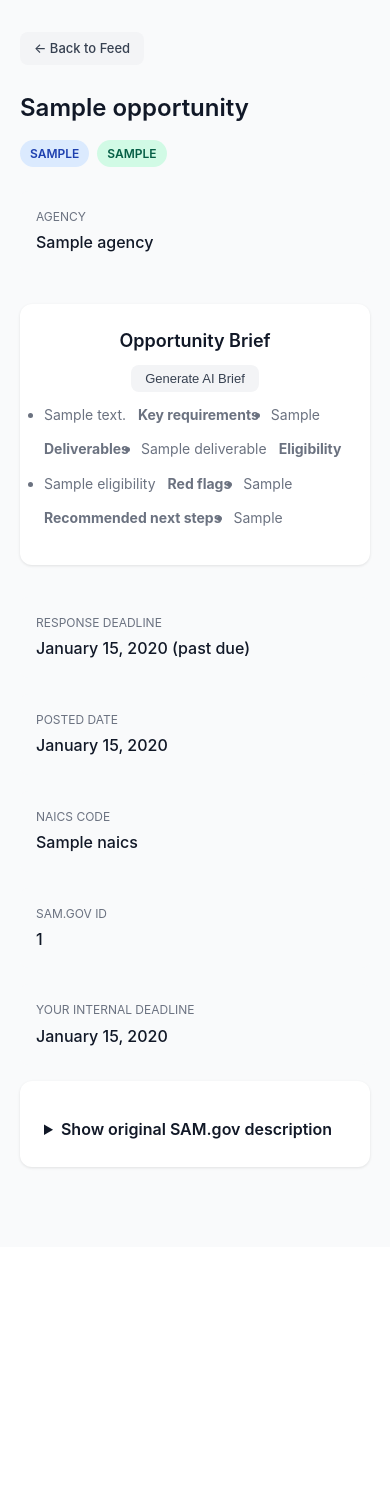
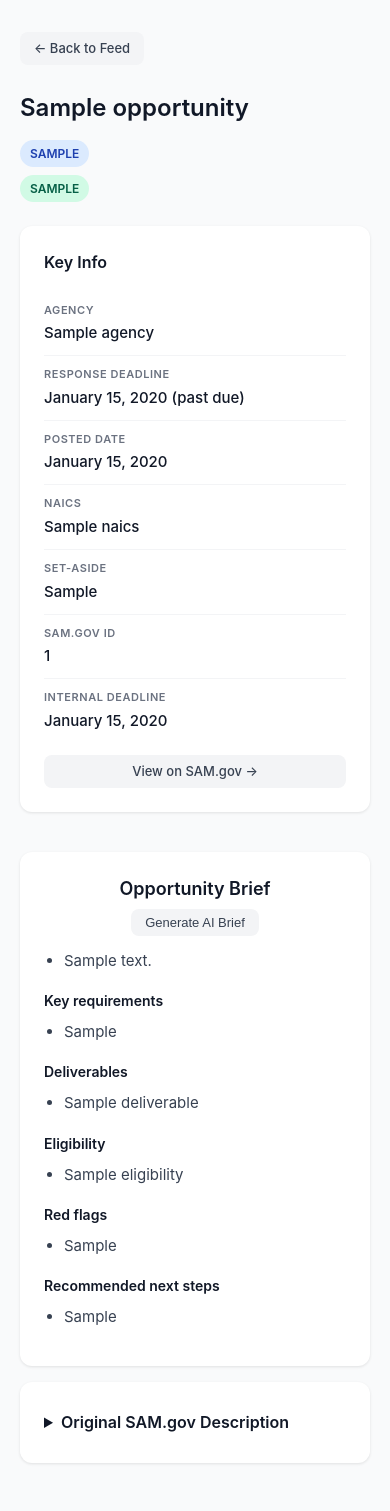
Before and after one commit to JoshLaven/bidlens, a FastAPI app: template src/bidlens/templates/detail.html in a window 390 px wide. Shown: the part 71-1582 px from the top of the page. Before the commit the page ends 1240 px from the top, so only its background shows below. Run offline with FastAPI, Linux system fonts and the light colour scheme; the template is opened without the code that fills it: most values are stand-ins (such as "Sample title", 1, 10 or a date in 2020).

Commit message:
Update opportunity display across multiple pages
Refactor CSS and HTML templates to improve the layout and presentation of opportunity details, feed, and saved pages, including responsive design adjustments and clearer information hierarchy.

Replit-Commit-Author: Agent
Replit-Commit-Session-Id: b73a8159-9e94-4b87-a88c-bbf8540ea008
Replit-Commit-Checkpoint-Type: full_checkpoint
Replit-Commit-Event-Id: 108cb3a7-c4c5-42d8-b68e-97bc09ed9bb8
Replit-Commit-Screenshot-Url: https://storage.googleapis.com/screenshot-production-us-central1/adf96c2d-aa2e-46b2-afdc-53ffece9538d/b73a8159-9e94-4b87-a88c-bbf8540ea008/N8kGyrV
Replit-Helium-Checkpoint-Created: true

```diff
--- a/src/bidlens/static/css/styles.css
+++ b/src/bidlens/static/css/styles.css
@@ -416,16 +416,28 @@ h2 {
 }
 
 .detail-page {
-    max-width: 800px;
+    max-width: 960px;
 }
 
 .detail-header {
     margin-bottom: 24px;
 }
 
+.detail-title-row {
+    display: flex;
+    align-items: flex-start;
+    gap: 12px;
+    margin-bottom: 8px;
+}
+
+.detail-title-row .badge {
+    flex-shrink: 0;
+    margin-top: 6px;
+}
+
 .detail-title {
     font-size: 1.5rem;
-    margin-bottom: 12px;
+    margin-bottom: 0;
 }
 
 .detail-badges {
@@ -435,46 +447,87 @@ h2 {
     margin-bottom: 16px;
 }
 
-.detail-meta {
+.detail-grid {
     display: grid;
-    grid-template-columns: repeat(auto-fit, minmax(200px, 1fr));
-    gap: 16px;
-    margin-bottom: 24px;
+    grid-template-columns: 1fr 300px;
+    gap: 24px;
+    align-items: start;
 }
 
-.detail-meta-item {
-    background: var(--gray-50);
-    padding: 16px;
-    border-radius: 8px;
+.detail-primary .card {
+    margin-bottom: 16px;
 }
 
-.detail-meta-label {
-    font-size: 0.75rem;
-    text-transform: uppercase;
-    color: var(--gray-500);
+.brief-content {
+    font-size: 0.9375rem;
+    color: var(--gray-700);
+    line-height: 1.7;
+}
+
+.brief-content ul {
+    padding-left: 20px;
+    margin-bottom: 12px;
+}
+
+.brief-content li {
     margin-bottom: 4px;
 }
 
-.detail-meta-value {
-    font-size: 1rem;
-    font-weight: 500;
+.brief-content h4 {
+    font-size: 0.875rem;
+    font-weight: 600;
+    color: var(--gray-900);
+    margin-top: 16px;
+    margin-bottom: 6px;
 }
 
-.detail-description {
-    background: white;
-    padding: 24px;
-    border-radius: var(--radius);
-    margin-bottom: 24px;
-    box-shadow: var(--shadow);
+.accordion-trigger {
+    cursor: pointer;
+    font-weight: 600;
+    font-size: 1rem;
+    color: var(--gray-900);
+    padding: 4px 0;
 }
 
-.detail-description h2 {
-    margin-bottom: 12px;
+.accordion-body {
+    margin-top: 12px;
+    white-space: pre-wrap;
+    color: var(--gray-700);
+    font-size: 0.9375rem;
+    line-height: 1.7;
 }
 
-.detail-description p {
-    white-space: pre-wrap;
-    color: var(--gray-700);
+.key-info-title {
+    font-size: 1rem;
+    font-weight: 600;
+    margin-bottom: 16px;
+    color: var(--gray-900);
+}
+
+.key-info-row {
+    display: flex;
+    flex-direction: column;
+    padding: 10px 0;
+    border-bottom: 1px solid var(--gray-100);
+}
+
+.key-info-row:last-of-type {
+    border-bottom: none;
+}
+
+.key-info-label {
+    font-size: 0.6875rem;
+    font-weight: 600;
+    letter-spacing: 0.05em;
+    text-transform: uppercase;
+    color: var(--gray-500);
+    margin-bottom: 2px;
+}
+
+.key-info-value {
+    font-size: 0.9375rem;
+    font-weight: 500;
+    color: var(--gray-900);
 }
 
 .detail-actions {
@@ -605,7 +658,16 @@ h2 {
         justify-content: flex-start;
     }
 
-    .detail-meta {
+    .detail-title-row {
+        flex-direction: column;
+        gap: 6px;
+    }
+
+    .detail-grid {
         grid-template-columns: 1fr;
     }
+
+    .detail-secondary {
+        order: -1;
+    }
 }
--- a/src/bidlens/templates/base.html
+++ b/src/bidlens/templates/base.html
@@ -13,7 +13,7 @@
             <div class="nav-links">
                 {% if user %}
                     <a href="/" class="{{ 'active' if active_page == 'feed' else '' }}">Feed</a>
-                    <a href="/saved" class="{{ 'active' if active_page == 'saved' else '' }}">Saved</a>
+                    <a href="/saved" class="{{ 'active' if active_page == 'saved' else '' }}">Decisions</a>
                     <a href="/settings" class="{{ 'active' if active_page == 'settings' else '' }}">Settings</a>
 
                     <!-- <a href="/calendar" class="{{ 'active' if active_page == 'calendar' else '' }}">Calendar</a> -->
--- a/src/bidlens/templates/detail.html
+++ b/src/bidlens/templates/detail.html
@@ -5,33 +5,29 @@
     <a href="/" class="btn btn-secondary btn-sm" style="margin-bottom: 24px;">&larr; Back to Feed</a>
 
     <div class="detail-header">
+        <div class="detail-title-row">
             <h1 class="detail-title">{{ opportunity.title }}</h1>
+            <span class="badge {{ 'badge-rfi' if opportunity.opportunity_type in ['RFI', 'Sources Sought'] else 'badge-type' }}">{{ opportunity.opportunity_type }}</span>
+        </div>
         <div class="detail-badges">
-            <span class="badge {{ 'badge-rfi' if opportunity.opportunity_type in ['RFI', 'Sources Sought'] else 'badge-type' }}">{{ opportunity.opportunity_type }}</span>
             {% if opportunity.set_aside %}
                 <span class="badge badge-setaside">{{ opportunity.set_aside }}</span>
             {% endif %}
-            <!--{% if decision_state == "SAVED" %}
-              <span class="badge badge-saved">Shortlisted</span>
+            {% if decision_state == "SAVED" %}
+              <span class="badge badge-status-saved">Shortlisted</span>
             {% elif decision_state == "BID" %}
-              <span class="badge badge-inprogress">Go Bid</span>
+              <span class="badge badge-status-in_progress">Go Bid</span>
             {% elif decision_state == "NO_BID" %}
-              <span class="badge badge-dropped">No Bid</span>
-            {% endif %}-->
+              <span class="badge badge-status-dropped">No Bid</span>
+            {% endif %}
         </div>
     </div>
 
-      <div class="detail-meta">
-        <div class="detail-meta-item">
-          <div class="detail-meta-label">Agency</div>
-          <div class="detail-meta-value">{{ opportunity.agency }}</div>
-        </div>
-
-        <!-- Opportunity Brief card -->
-        <div class="card" style="margin-top:16px;">
-          <div class="card-header" style="display:flex; align-items:center; justify-content:space-between; gap:12px;">
+    <div class="detail-grid">
+        <div class="detail-primary">
+            <div class="card">
+                <div class="card-header" style="justify-content:space-between; align-items:center;">
                     <div class="card-title">Opportunity Brief</div>
-
                     <button class="btn btn-secondary btn-sm"
                             type="button"
                             onclick="generateBrief('{{ opportunity.id }}')">
@@ -39,7 +35,7 @@
                     </button>
                 </div>
 
-          <div class="card-meta">
+                <div class="brief-content">
                   {% if brief %}
                     {% if brief.summary_bullets %}
                       <ul>
@@ -100,77 +96,84 @@
                         setTimeout(() => window.location.reload(), 5000);
                       </script>
                       <p><em>Generating summary…</em></p>
-
                     {% elif brief_status == "failed" %}
                       <p><strong>Brief failed:</strong> {{ brief_error or "unknown error" }}</p>
-
                     {% else %}
-                <p><em>No brief yet.</em></p>
+                      <p><em>No brief yet. Click "Generate AI Brief" to create one.</em></p>
                     {% endif %}
                   {% endif %}
                 </div>
             </div>
 
-        <!-- Other meta items (back to normal grid flow) -->
-        <div class="detail-meta-item">
-          <div class="detail-meta-label">Response Deadline</div>
-          <div class="detail-meta-value {{ 'due-urgent' if days_until_due <= 7 else 'due-soon' if days_until_due <= 14 else '' }}">
+            {% if opportunity.description %}
+            <div class="card">
+                <details>
+                    <summary class="accordion-trigger">Original SAM.gov Description</summary>
+                    <div class="accordion-body">{{ opportunity.description }}</div>
+                </details>
+            </div>
+            {% endif %}
+        </div>
+
+        <div class="detail-secondary">
+            <div class="card">
+                <h3 class="key-info-title">Key Info</h3>
+
+                <div class="key-info-row">
+                    <span class="key-info-label">Agency</span>
+                    <span class="key-info-value">{{ opportunity.agency }}</span>
+                </div>
+
+                <div class="key-info-row">
+                    <span class="key-info-label">Response Deadline</span>
+                    <span class="key-info-value {{ 'due-urgent' if days_until_due <= 7 else 'due-soon' if days_until_due <= 14 else '' }}">
                         {{ opportunity.response_deadline.strftime('%B %d, %Y') }}
                         {% if days_until_due >= 0 %}
                             ({{ days_until_due }} days left)
                         {% else %}
                             (past due)
                         {% endif %}
+                    </span>
+                </div>
+
+                <div class="key-info-row">
+                    <span class="key-info-label">Posted Date</span>
+                    <span class="key-info-value">{{ opportunity.posted_date.strftime('%B %d, %Y') }}</span>
+                </div>
+
+                {% if opportunity.naics %}
+                <div class="key-info-row">
+                    <span class="key-info-label">NAICS</span>
+                    <span class="key-info-value">{{ opportunity.naics }}</span>
+                </div>
+                {% endif %}
+
+                {% if opportunity.set_aside %}
+                <div class="key-info-row">
+                    <span class="key-info-label">Set-Aside</span>
+                    <span class="key-info-value">{{ opportunity.set_aside }}</span>
+                </div>
+                {% endif %}
+
+                <div class="key-info-row">
+                    <span class="key-info-label">SAM.gov ID</span>
+                    <span class="key-info-value">{{ opportunity.sam_notice_id }}</span>
+                </div>
+
+                {% if user_opp and user_opp.internal_deadline %}
+                <div class="key-info-row">
+                    <span class="key-info-label">Internal Deadline</span>
+                    <span class="key-info-value">{{ user_opp.internal_deadline.strftime('%B %d, %Y') }}</span>
+                </div>
+                {% endif %}
+
+                <a href="{{ opportunity.sam_url }}" target="_blank" class="btn btn-secondary btn-sm" style="margin-top: 12px; width: 100%; justify-content: center;">View on SAM.gov &rarr;</a>
+            </div>
+        </div>
     </div>
 </div>
 
-        <div class="detail-meta-item">
-          <div class="detail-meta-label">Posted Date</div>
-          <div class="detail-meta-value">{{ opportunity.posted_date.strftime('%B %d, %Y') }}</div>
-        </div>
-
-        {% if opportunity.naics %}
-          <div class="detail-meta-item">
-            <div class="detail-meta-label">NAICS Code</div>
-            <div class="detail-meta-value">{{ opportunity.naics }}</div>
-          </div>
-        {% endif %}
-
-        <div class="detail-meta-item">
-          <div class="detail-meta-label">SAM.gov ID</div>
-          <div class="detail-meta-value">{{ opportunity.sam_notice_id }}</div>
-        </div>
-
-        {% if user_opp and user_opp.internal_deadline %}
-          <div class="detail-meta-item">
-            <div class="detail-meta-label">Your Internal Deadline</div>
-            <div class="detail-meta-value">{{ user_opp.internal_deadline.strftime('%B %d, %Y') }}</div>
-          </div>
-        {% endif %}
-        {% if opportunity.description %}
-          <div class="detail-description">
-            <details style="margin-top: 12px;">
-              <summary style="cursor:pointer; font-weight:600;">
-                Show original SAM.gov description
-              </summary>
-              <div style="margin-top: 10px; white-space: pre-wrap;">
-                {{ opportunity.description }}
-              </div>
-            </details>
-          </div>
-        {% endif %}
-      </div>
-
 <script>
-const SIGNAL_LABEL = {
-  up: "Shortlist",
-  down: "Pass",
-};
-
-const SIGNAL_PAST_TENSE = {
-  up: "Shortlisted",
-  down: "Passed",
-};
 async function transitionOpp(oppId, toState) {
   const res = await fetch('/api/transition', {
     method: 'POST',
@@ -185,56 +188,31 @@ async function transitionOpp(oppId, toState) {
   if (!res.ok) { alert(data.detail || 'Error'); return; }
   window.location.reload();
 }
+
 async function voteOpp(oppId, vote) {
   const payload = {
     opp_id: Number(oppId),
     ui_version: "v1"
   };
-
-  // Only include vote if UP/DOWN; omitting vote = clear
   if (vote === "UP" || vote === "DOWN") {
     payload.vote = vote;
   }
-
-
   const res = await fetch('/api/vote', {
     method: 'POST',
     headers: {'Content-Type':'application/json'},
     body: JSON.stringify(payload)
   });
-
   if (!res.ok) {
-    // Keep it simple for users
     const data = await res.json().catch(() => ({}));
     alert(data.detail || "Error saving vote");
     return;
   }
-
   window.location.reload();
 }
 
 async function generateBrief(oppId) {
-  console.log("Generate clicked for", oppId);
-
-  await fetch(`/api/opps/${oppId}/generate_brief`, {
-    method: "POST",
-  });
-
+  await fetch(`/api/opps/${oppId}/generate_brief`, { method: "POST" });
   window.location.reload();
 }
-
-// async function resetBrief(oppId) {
-//   const res = await fetch(`/api/opps/${oppId}/enrichment/reset`, {
-//     method: "POST",
-//     headers: { "Content-Type": "application/json" }
-//   });
-//   const data = await res.json();
-//   if (!res.ok) {
-//     alert(data.detail || "Failed to reset brief");
-//     return;
-//   }
-//   alert("Brief reset to pending. n8n will regenerate on next run.");
-//   window.location.reload();
-// }
 </script>
 {% endblock %}
```
Also changed, not shown: attached_assets/Pasted-Scope-UI-layout-only-Update-templates-CSS-DO-NOT-change_1770867326239.txt (added, +68 -0 lines), src/bidlens/templates/feed.html (+7 -2 lines). Lines whose indentation alone changed are shown as unchanged.
